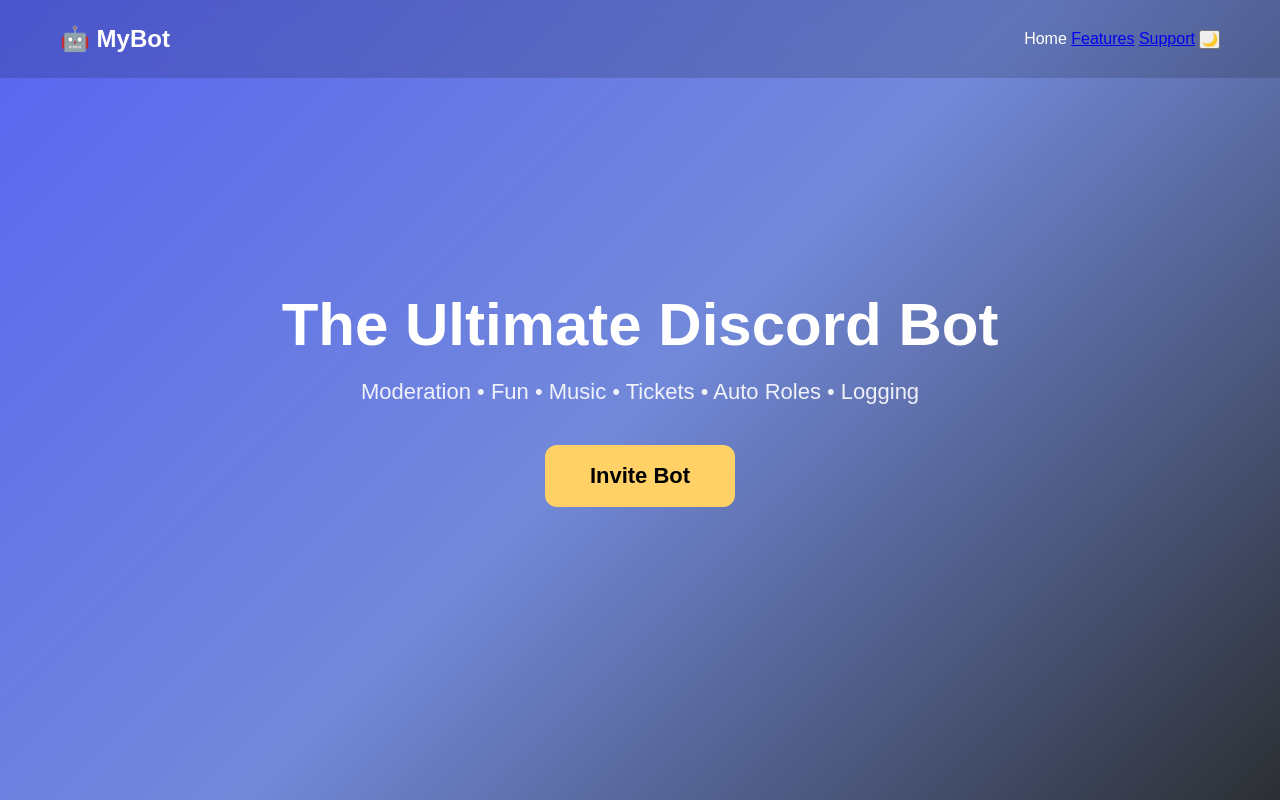
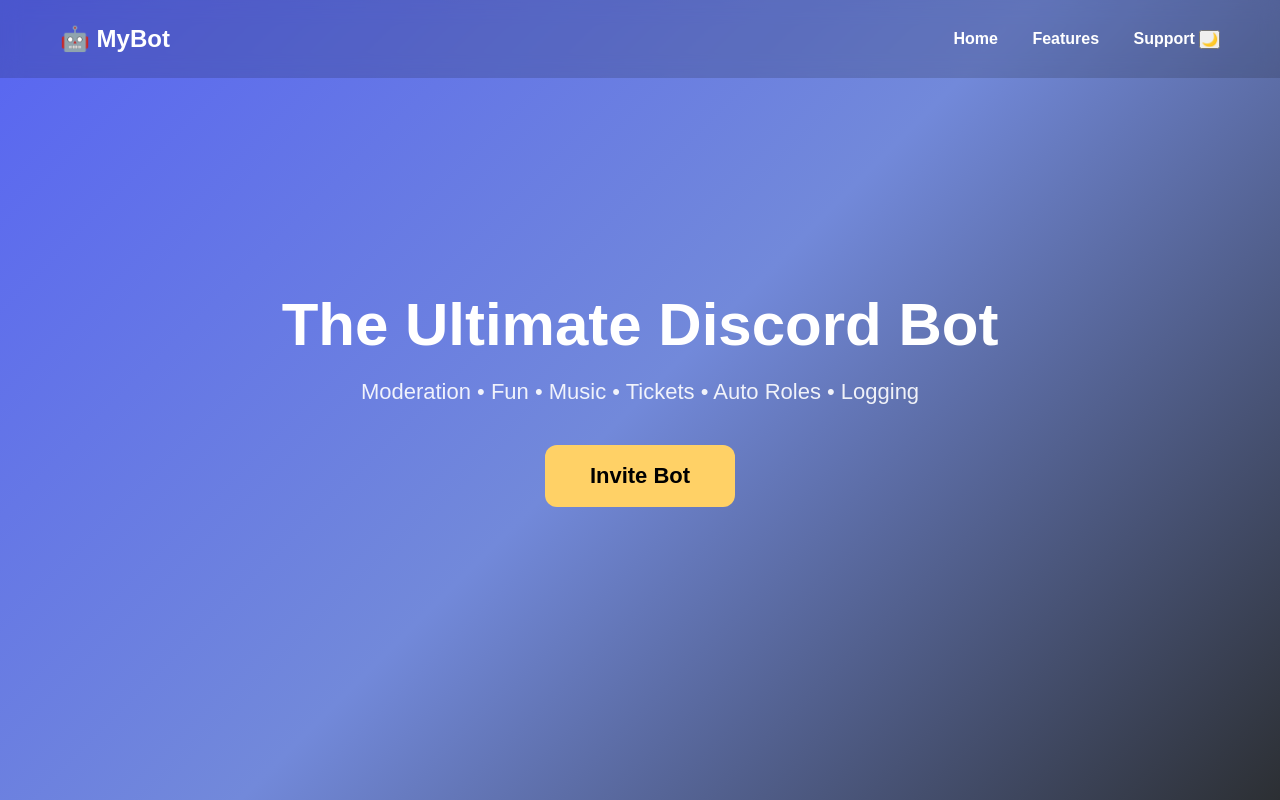
Before and after one commit to williamwinter2008-prog/chillzone-dashboard, a plain HTML site: page index.html in a window 1280 px wide. Drawn offline with Linux system fonts and the light colour scheme.

Commit message:
Update index.html

```diff
--- a/index.html
+++ b/index.html
@@ -12,10 +12,12 @@
 <nav>
     <h2>🤖 MyBot</h2>
 
-    <div <a href="index.html">Home</a>
-<a href="features.html">Features</a>
-<a href="support.html">Support</a>
-<button id="theme-toggle">🌙</button>
+    <div class="nav-links">
+        <a href="index.html">Home</a>
+        <a href="features.html">Features</a>
+        <a href="support.html">Support</a>
+
+        <button id="theme-toggle">🌙</button>
     </div>
 </nav>
 
```
